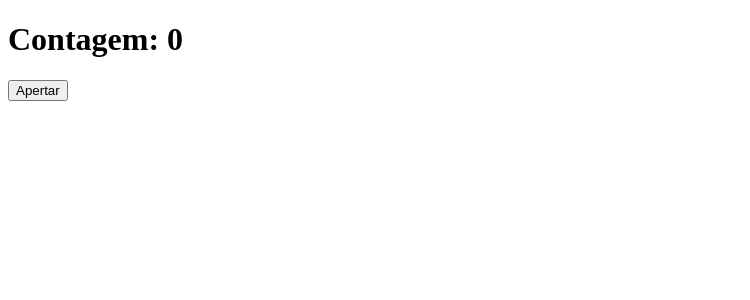
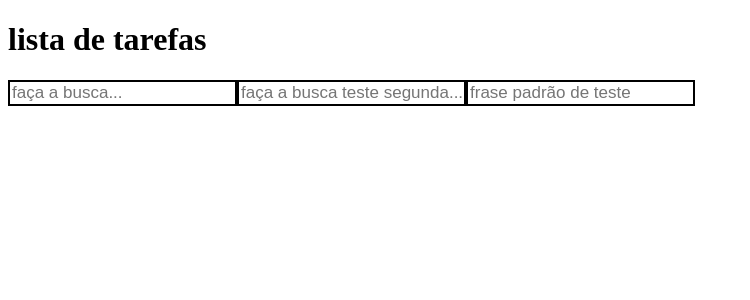
Before and after one commit to nelcael07/Projeto_curso_react, a React (Create React App) app in the folder react1/: page / in a window 1280 px wide. Shown: the top 300 px of the page, without its empty margins (0-750 px from the left). Built offline with nearby package versions, Linux system fonts and the light colour scheme.

Commit message:
Separação de componentes
Separando componentes em arquivos diferente para fazer o a reutilização do codigo futuramente.

```diff
--- a/react1/public/index.html
+++ b/react1/public/index.html
@@ -1,5 +1,5 @@
 <!DOCTYPE html>
-<html lang="en">
+<html lang="pt-br">
   <head>
     <meta charset="utf-8" />
     <link rel="icon" href="%PUBLIC_URL%/favicon.ico" />
--- a/react1/src/App.js
+++ b/react1/src/App.js
@@ -2,28 +2,15 @@ import React, {useState, useEffect} from 'react'
 import logo from './logo.svg';
 import './App.css';
 import styled from 'styled-components';
-
-
+import SearchBox from './components/searchBox'
 
 function App() {
-
-  const [contagem, setContagem] = useState(0);
-
-  useEffect(()=>{
-      if (contagem == 0 ) {
-        document.title = 'Começando a brincadeira'
-      }else{
-        document.title = 'A contagem está em :'+contagem
-      }
-  },[contagem])
-
-  function aumentarAction() {
-    setContagem(contagem+1)
-  }
   return (
     <>
-      <h1>Contagem: {contagem}</h1>
-      <button onClick={aumentarAction}>Apertar</button>
+      <h1>lista de tarefas</h1>
+       <SearchBox frasePadrao="faça a busca..."></SearchBox>
+       <SearchBox frasePadrao="faça a busca teste segunda..."></SearchBox>
+       <SearchBox></SearchBox>
     </>
   );
 }
--- /dev/null
+++ b/react1/src/components/searchBox.js
@@ -0,0 +1,21 @@
+import React,{useState} from 'react'
+import styled from  'styled-components';
+
+
+const InputText = styled.input`
+    border:2px solid #000;
+    border-radius:5px
+    padding:15px;
+    font-size:17px;
+`
+function SearchBox(props) {
+    return(
+        <>
+            <InputText
+                type="text"
+                placeholder={props.frasePadrao ?? "frase padrão de teste"}
+            />
+        </>
+    )
+}
+export default SearchBox;
```
